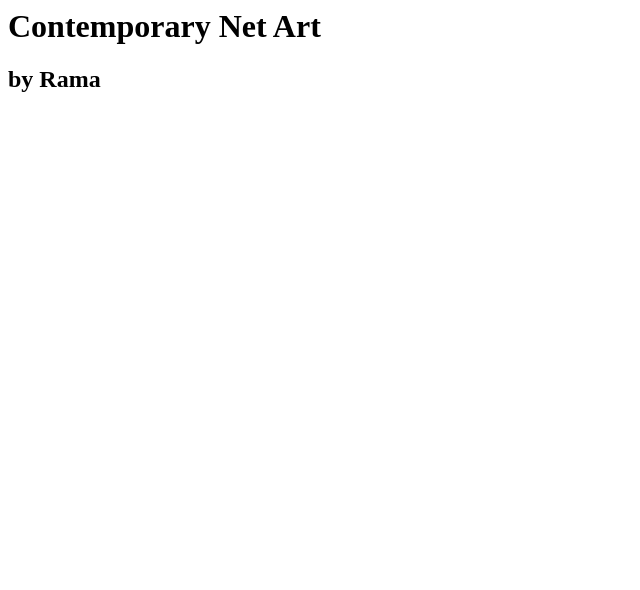
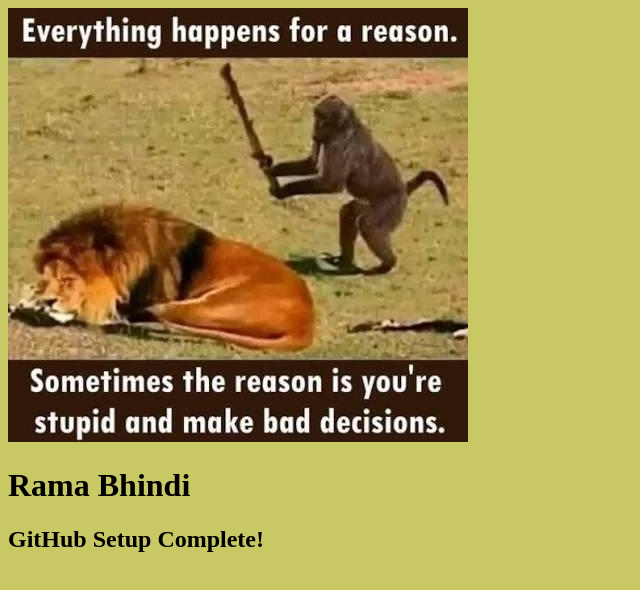
Before and after one commit to ramabhindi/exercise3, a plain HTML site: page index.html in a window 1280 px wide. Shown: the whole page, without its empty margins (0-640 px from the left). Drawn offline with Linux system fonts and the light colour scheme.

Commit message:
finished

```diff
--- a/index.html
+++ b/index.html
@@ -1,2 +1,14 @@
-<h1>Contemporary Net Art</h1>
-<h2>by Rama</h2>
+<!DOCTYPE html>
+<html lang="en-CA">
+<head>
+<meta charset="UTF-8">
+  <title>Github Setup</title>
+  <!--Made by Rama Bhindi on 2025-09-29-->
+</head>
+<body style="background-color:RGB(200,200,100);">
+  <img src="monkey.jpeg" alt="image of monkey hitting lion with stick meme">
+  <h1>Rama Bhindi</h1>
+  <h2>GitHub Setup Complete!</h2>
+
+  </body>
+</html>
```
